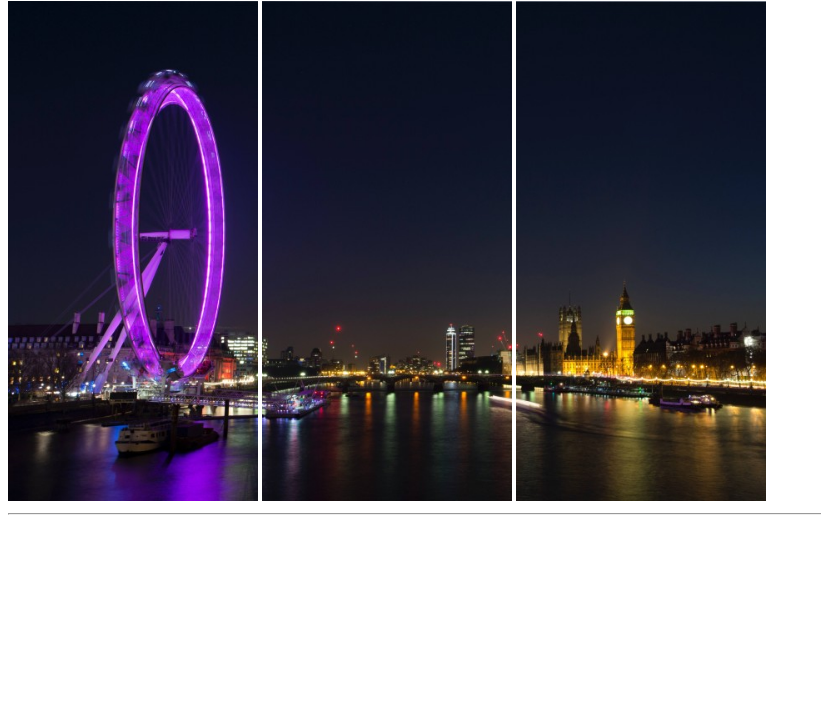
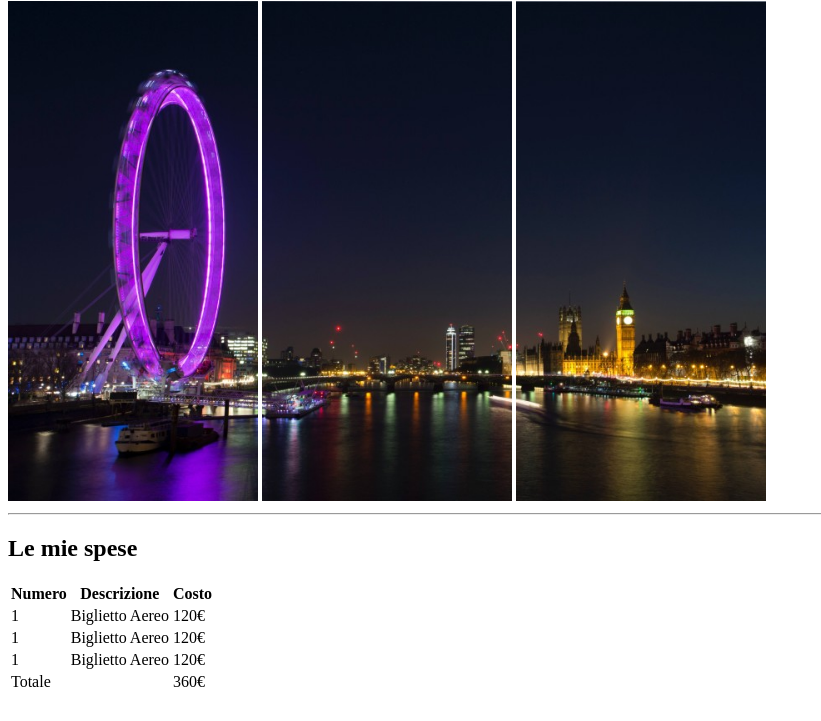
Before and after one commit to Eddyfabbricatore/html-london-trip, a plain HTML site: page index.html in a window 1280 px wide. Shown: the part 79-800 px from the top of the page, without its empty margins (0-821 px from the left). Drawn offline with Linux system fonts and the light colour scheme.

Commit message:
prima section main

```diff
--- a/index.html
+++ b/index.html
@@ -15,5 +15,47 @@
     <hr>
   </header>
 
+  <main>
+    <section>
+      <h2>Le mie spese</h2>
+      <table>
+        <thead>
+          <tr>
+            <th>Numero</th>
+            <th>Descrizione</th>
+            <th>Costo</th>
+          </tr>
+        </thead>
+
+        <tbody>
+          <tr>
+            <td>1</td>
+            <td>Biglietto Aereo</td>
+            <td>120&euro;</td>
+          </tr>
+
+          <tr>
+            <td>1</td>
+            <td>Biglietto Aereo</td>
+            <td>120&euro;</td>
+          </tr>
+
+          <tr>
+            <td>1</td>
+            <td>Biglietto Aereo</td>
+            <td>120&euro;</td>
+          </tr>
+
+          <tr>
+            <td>Totale</td>
+            <td></td>
+            <td>360&euro;</td>
+          </tr>
+        </tbody>
+      </table>
+    </section>
+
+  </main>
+
 </body>
 </html>
```
